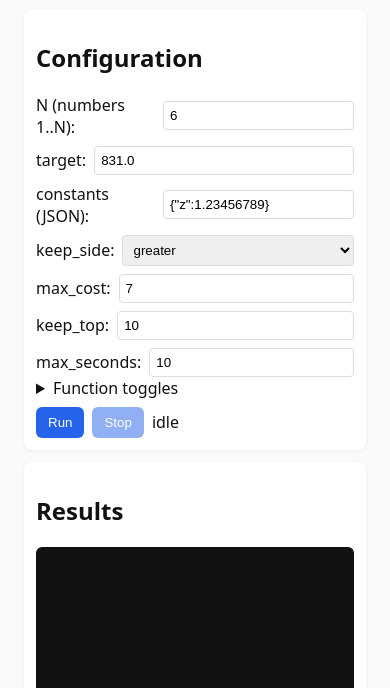
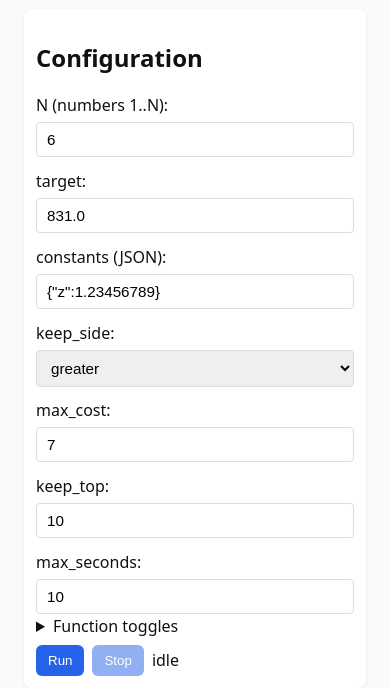
Before and after one commit to iamgarycat/iamgarycat.github.io, a plain HTML site: page index.html in a window 390 px wide. Shown: the part 156-844 px from the top of the page. Drawn offline with Linux system fonts and the light colour scheme.

Commit message:
Enhance grid and label styles for better layout
Updated grid layout and label styling for improved spacing and responsiveness.

```diff
--- a/style.css
+++ b/style.css
@@ -27,13 +27,32 @@ h1{margin:0 0 12px}
 }
 .grid{
   display:grid;
-  grid-template-columns:repeat(auto-fit,minmax(180px,1fr));
-  gap:8px;
-  align-items:center;
+  /* 每個欄位最小寬度加大，避免太多欄位擠在同一行 */
+  grid-template-columns:repeat(auto-fit,minmax(240px,1fr));
+  gap:12px;
+  align-items:start;
 }
-label{display:flex;gap:8px;align-items:center}
+label{
+  /* 將 label 內文堆疊 (標題在上，輸入框在下)，增加垂直間距 */
+  display:flex;
+  flex-direction:column;
+  gap:6px;
+  align-items:flex-start;
+  min-height:72px; /* 確保每個欄位大約佔 3-4 行的空間 */
+  white-space:normal;
+}
+label > span {
+  /* 如果需要把 label 文本放在 <span> 中（選用）會更方便控制字體大小 */
+  font-size:0.95rem;
+  color:var(--muted);
+}
 input[type="text"], input[type="number"], select{
-  flex:1;padding:6px;border:1px solid #ddd;border-radius:4px
+  width:100%;
+  box-sizing:border-box;
+  padding:8px 10px;
+  border:1px solid #ddd;
+  border-radius:4px;
+  font-size:0.95rem;
 }
 .actions{margin-top:8px;display:flex;gap:8px;align-items:center}
 button{background:var(--accent);color:white;border:none;padding:8px 12px;border-radius:6px;cursor:pointer}
@@ -44,3 +63,12 @@ th,td{padding:6px;border-bottom:1px solid #f0f0f0;text-align:left;font-family:va
 th{font-size:13px;color:var(--muted)}
 tbody tr:hover{background:#f9fbff}
 footer{margin-top:12px;color:var(--muted);font-size:13px}
+
+/* keep the function toggles more compact */
+details .grid { grid-template-columns: repeat(auto-fit, minmax(140px, 1fr)); gap:8px }
+
+/* responsive: on very small screens, make everything single column */
+@media (max-width:480px){
+  .grid{grid-template-columns:1fr}
+  label{min-height:64px}
+}
```
